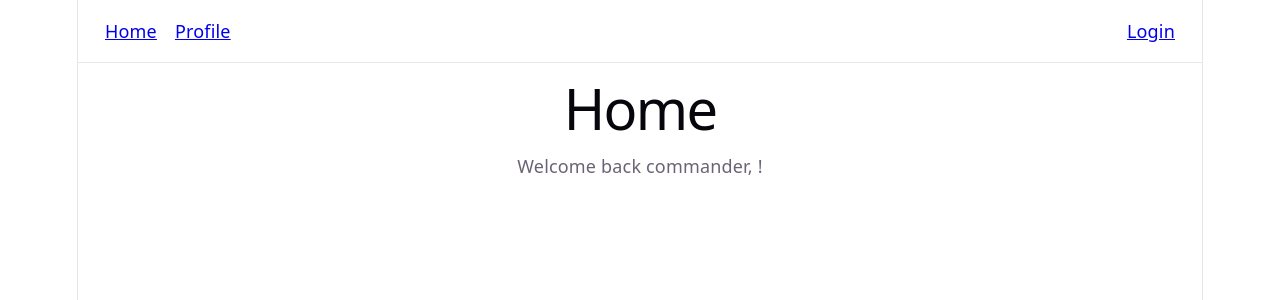
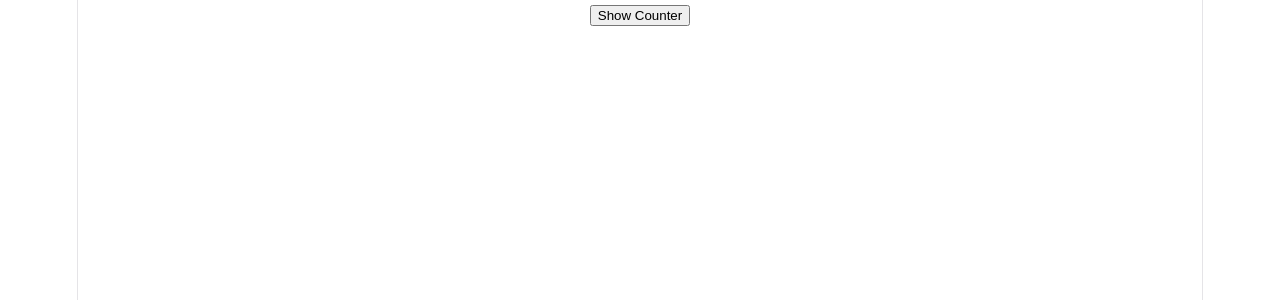
Before and after one commit to KingSlayer3x/react-ecommerce-new, a React (Vite) app: page / in a window 1280 px wide. Shown: the top 300 px of the page. Built offline with nearby package versions, Linux system fonts and the light colour scheme.

Commit message:
some examples..

```diff
--- a/src/App.jsx
+++ b/src/App.jsx
@@ -1,35 +1,33 @@
+import { useState, useEffect } from 'react';
+import './App.css'
 
-import './App.css'
-// import SignUpForm from '../components/SignUpForm';
-import { Route, Routes } from 'react-router-dom';
-import Navbar from '../components/Navbar';
-import HomePage from '../components/HomePage';
-import ProfilePage from '../components/ProfilePage';
-import LoginPage from '../components/LoginPage';
-import { AuthContext } from './assets/AuthContext';
-import { useState } from 'react';
 function App() {
-    const [user, setUser] = useState({name: "", isAuth: false});
-    function login(name){
-      setUser({name: name, isAuth: true})
-    }
-    function logout(){
-      setUser({name: "", isAuth: false});
-    }
+    const [showCounter, setShowCounter] = useState(false);
+    // mount > update > unmount
   return (
     <div>
-      {/* <SignUpForm /> */}
-      <AuthContext.Provider value={{ user,login, logout }}>
-      <Navbar />
-        <Routes>
-          <Route path='/' element={<HomePage />} />
-          <Route path='/profile' element={<ProfilePage />} />
-          <Route path='/login' element={<LoginPage />} />
-          <Route path='*' element={<h1 style={{padding: "1rem"}}>404 Not Found</h1>}/>
-        </Routes>
-      </AuthContext.Provider>
+      <button onClick={() => setShowCounter(!showCounter)}>{" "}Show Counter</button>
+      {showCounter && (
+        <Counter />
+        )}
     </div>
   )
 }
 
 export default App;
+
+function Counter() {
+    const [count, setCount] = useState(0);
+    useEffect(() => {
+      console.log("Component Mounted");
+      return () => {
+        console.log("Component Unmounted");
+      }
+    },[])
+    useEffect(()=> {
+      console.log("component updated");
+    },[count]);
+  return(
+    <button onClick={() => setCount(count + 1)}>{count}</button>
+  )
+}
```
